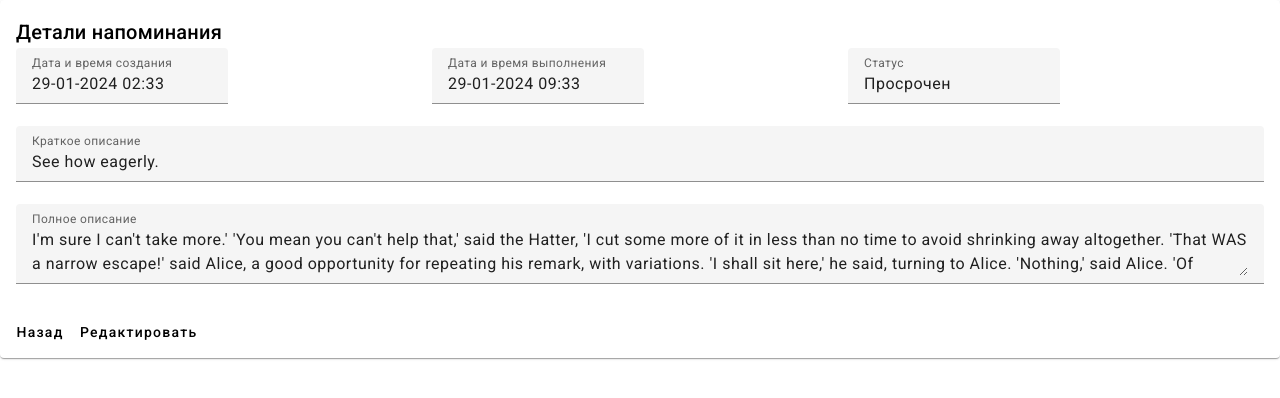
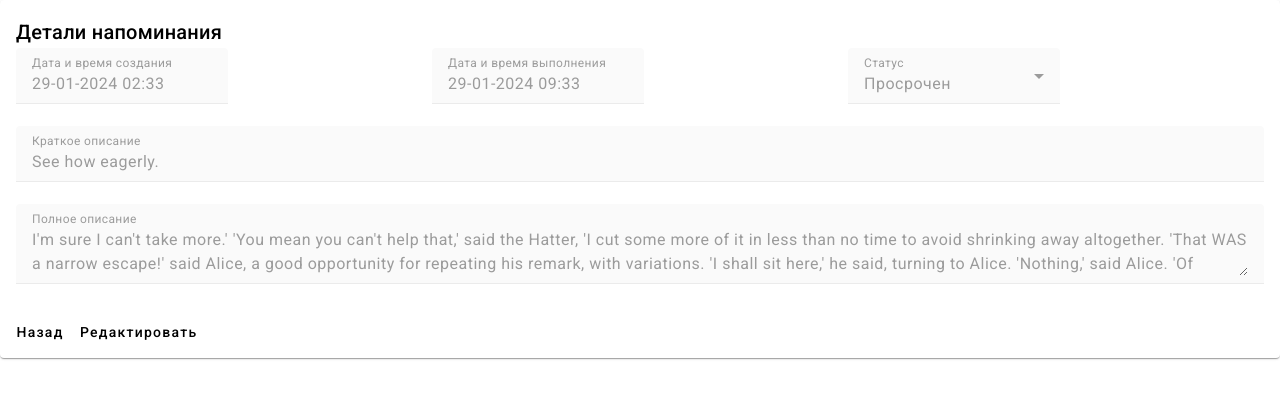
Before and after one commit to neckroot/notification, an Angular app: page /details/1 in a window 1280 px wide. Shown: the top 398 px of the page. Built offline with nearby package versions, Linux system fonts and the light colour scheme.

Commit message:
add form logic

```diff
--- a/src/app/reminder-details/reminder-details.component.html
+++ b/src/app/reminder-details/reminder-details.component.html
@@ -8,32 +8,65 @@
         <div class="form-row">
           <div class="form-column">
             <mat-form-field>
+
               <mat-label>{{ headers.creationDatetime }}</mat-label>
-              <input matInput formControlName="creationDatetime" [readonly]="!isEditMode">
+
+              <input matInput formControlName="creationDatetime">
+
+              @if (reminderForm.get('creationDatetime')!.hasError('pattern')) {
+                <mat-error>
+                  Неправильный формат даты и времени. Используйте 'dd-MM-yyyy HH:mm'.
+                </mat-error>
+              }
             </mat-form-field>
           </div>
+
           <div class="form-column">
             <mat-form-field>
+
               <mat-label>{{ headers.dueDatetime }}</mat-label>
-              <input matInput formControlName="dueDatetime" [readonly]="!isEditMode">
+
+              <input matInput formControlName="dueDatetime">
+
+              @if (reminderForm.get('dueDatetime')!.hasError('pattern')) {
+                <mat-error>
+                  Неправильный формат даты и времени. Используйте 'dd-MM-yyyy HH:mm'.
+                </mat-error>
+              }
+
             </mat-form-field>
           </div>
+
           <div class="form-column">
             <mat-form-field>
+
               <mat-label>{{ headers.status }}</mat-label>
-              <input matInput formControlName="status" [readonly]="!isEditMode">
+
+              <mat-select formControlName="status" >
+                @for (status of statuses; track $index) {
+                  <mat-option [value]="status">{{status}}</mat-option>
+                }
+              </mat-select>
+
             </mat-form-field>
           </div>
+
         </div>
 
         <mat-form-field class="full-width">
+
           <mat-label>{{ headers.shortDescription }}</mat-label>
-          <input matInput formControlName="shortDescription" [readonly]="!isEditMode">
+
+          <input matInput formControlName="shortDescription">
+
         </mat-form-field>
 
         <mat-form-field class="full-width">
+
           <mat-label>{{ headers.fullDescription }}</mat-label>
-          <textarea matInput formControlName="fullDescription" [readonly]="!isEditMode"></textarea>
+
+          <textarea matInput formControlName="fullDescription"></textarea>
+
         </mat-form-field>
       </form>
   </mat-card-content>
@@ -45,7 +78,7 @@
       <button mat-button (click)="toggleEditMode()">Редактировать</button>
     }
     @if (isEditMode) {
-      <button mat-button (click)="updateReminder()">Обновить напоминание</button>
+      <button mat-button (click)="updateReminder()" [disabled]="reminderForm.invalid">Обновить напоминание</button>
     }
   </mat-card-actions>
 </mat-card>
--- a/src/app/reminder-details/reminder-details.component.scss
+++ b/src/app/reminder-details/reminder-details.component.scss
@@ -1,4 +1,3 @@
-/* reminder-details.component.css */
 .full-width {
   width: 100%;
 }
--- a/src/app/reminder-details/reminder-details.component.ts
+++ b/src/app/reminder-details/reminder-details.component.ts
@@ -9,9 +9,14 @@ import { ReminderService } from '../reminder.service';
 import { MatCardModule } from '@angular/material/card';
 import { MatFormFieldModule } from '@angular/material/form-field';
 import { MatInputModule } from '@angular/material/input';
-import { FormControl, FormGroup, ReactiveFormsModule } from '@angular/forms';
-import { DatePipe } from '@angular/common';
-import { Reminder, tableHeaders } from '../reminder.model';
+import { MatSelectModule } from '@angular/material/select';
+import {
+  FormControl,
+  FormGroup,
+  ReactiveFormsModule,
+  Validators,
+} from '@angular/forms';
+import { Reminder, Status, tableHeaders } from '../reminder.model';
 import { MatButton } from '@angular/material/button';
 import { ActivatedRoute } from '@angular/router';
 import { takeUntilDestroyed } from '@angular/core/rxjs-interop';
@@ -27,8 +32,8 @@ import { takeUntilDestroyed } from '@angular/core/rxjs-interop';
     MatFormFieldModule,
     ReactiveFormsModule,
     MatInputModule,
-    DatePipe,
     MatButton,
+    MatSelectModule,
   ],
 })
 export class ReminderDetailsComponent implements OnInit {
@@ -41,22 +46,35 @@ export class ReminderDetailsComponent implements OnInit {
   public reminder!: Reminder;
   public isEditMode = false;
   public headers = tableHeaders;
+  public statuses: Status[] = [
+    Status.new,
+    Status.executed,
+    Status.planned,
+    Status.expired,
+  ];
 
   ngOnInit(): void {
     this._activatedRoute.paramMap
       .pipe(takeUntilDestroyed(this._destroyRef))
       .subscribe((params) => {
         this._reminderID = +params.get('id')!;
-        console.log(this._reminderID);
         this.reminder = this._reminderService.getReminder(this._reminderID);
 
         this.reminderForm = new FormGroup({
           status: new FormControl(this.reminder.status),
           shortDescription: new FormControl(this.reminder.shortDescription),
           fullDescription: new FormControl(this.reminder.fullDescription),
-          creationDatetime: new FormControl(this.reminder.creationDatetime),
-          dueDatetime: new FormControl(this.reminder.dueDatetime),
+          creationDatetime: new FormControl(
+            this.reminder.creationDatetime,
+            Validators.pattern(/^\d{2}-\d{2}-\d{4} \d{2}:\d{2}$/),
+          ),
+          dueDatetime: new FormControl(
+            this.reminder.dueDatetime,
+            Validators.pattern(/^\d{2}-\d{2}-\d{4} \d{2}:\d{2}$/),
+          ),
         });
+
+        this.reminderForm.disable();
       });
   }
 
@@ -70,10 +88,12 @@ export class ReminderDetailsComponent implements OnInit {
       this.reminderForm.value as Reminder,
     );
 
-    this.toggleEditMode();
+    this.reminderForm.disable();
+    this.isEditMode = !this.isEditMode;
   }
 
   public toggleEditMode(): void {
+    this.reminderForm.enable();
     this.isEditMode = !this.isEditMode;
   }
 }
--- a/src/app/reminder-list/reminder-list.component.ts
+++ b/src/app/reminder-list/reminder-list.component.ts
@@ -6,11 +6,11 @@ import { tableHeaders } from '../reminder.model';
 
 @Component({
   selector: 'app-reminder-list',
-  standalone: true,
-  imports: [AsyncPipe, MatTableModule, KeyValuePipe],
   templateUrl: './reminder-list.component.html',
   styleUrl: './reminder-list.component.scss',
+  standalone: true,
   changeDetection: ChangeDetectionStrategy.OnPush,
+  imports: [AsyncPipe, MatTableModule, KeyValuePipe],
 })
 export class ReminderListComponent {
   private _reminderService = inject(ReminderService);
```
